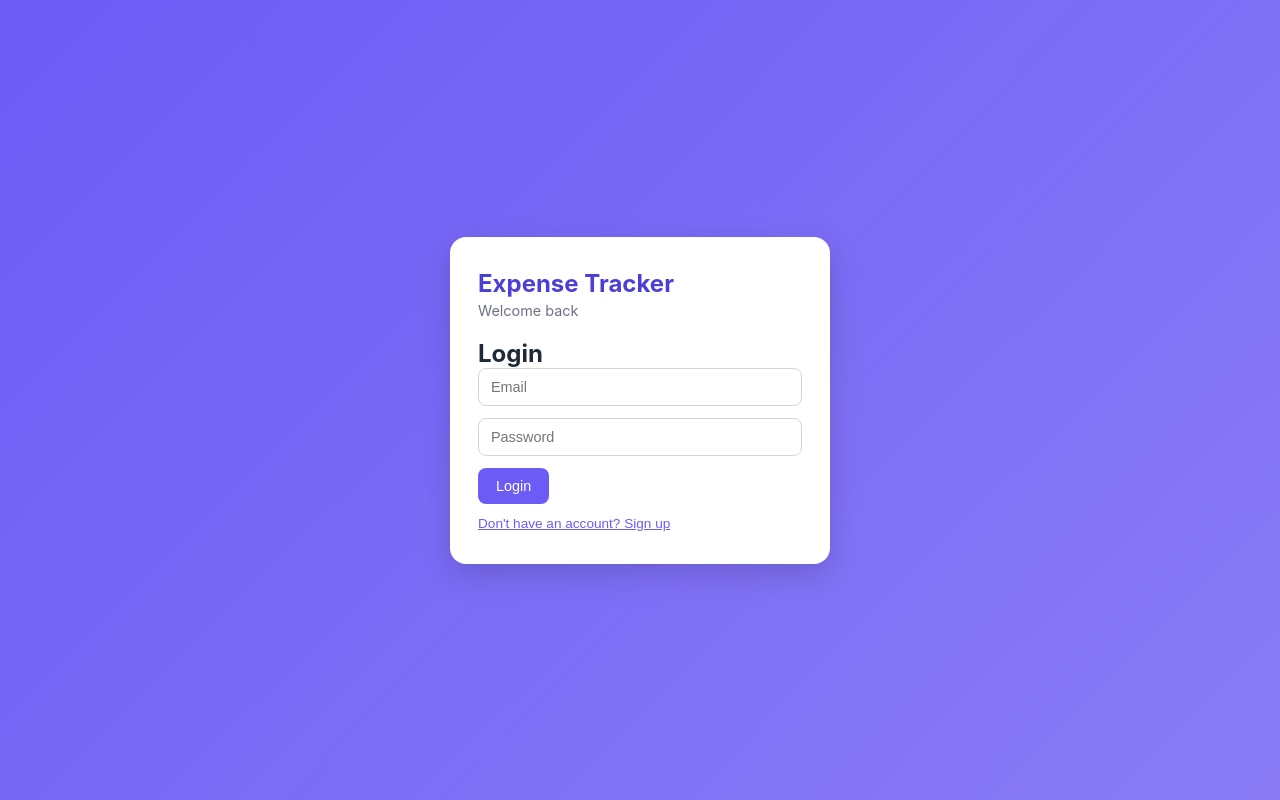
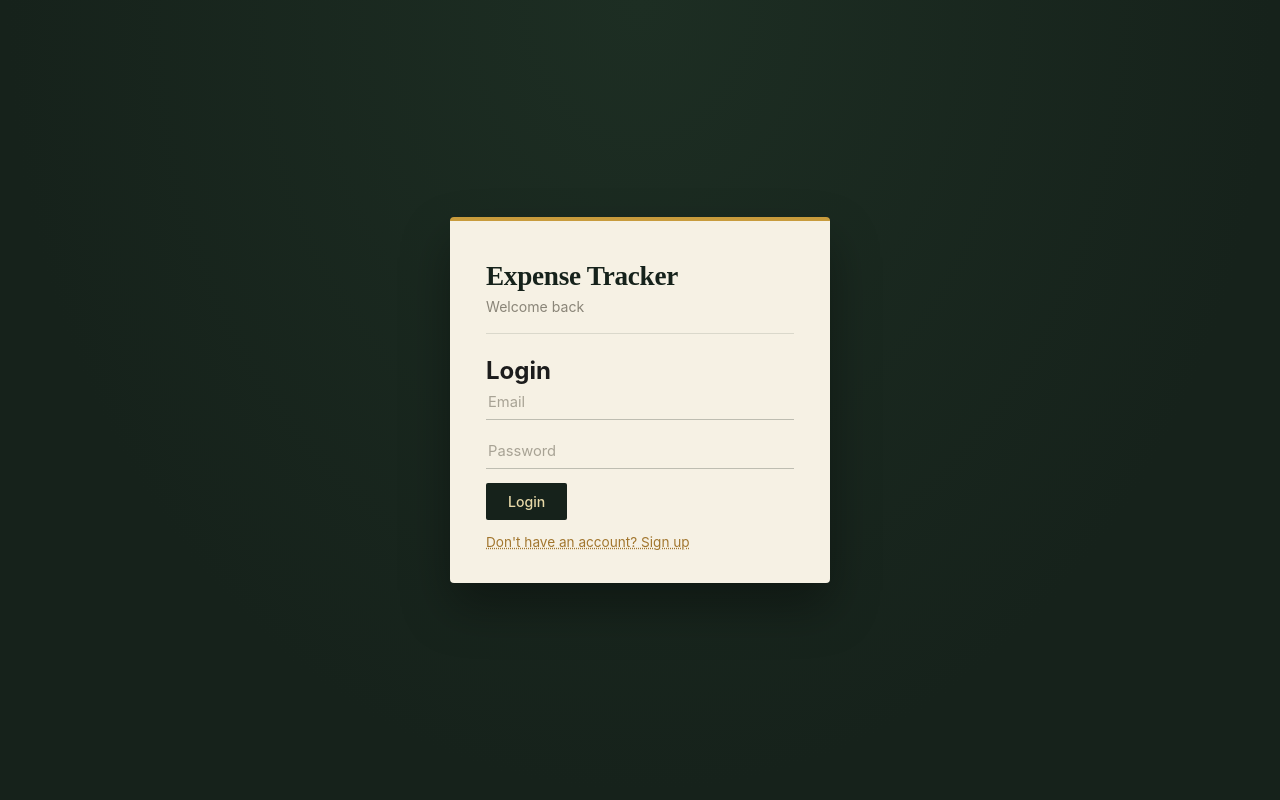
Before and after one commit to Arpitha652/Expense-Tracker, a React (Vite) app in the folder client/: page / in a window 1280 px wide. Built offline with nearby package versions, Linux system fonts and the light colour scheme.

Commit message:
Improve UI styling

```diff
--- a/client/src/App.css
+++ b/client/src/App.css
@@ -4,104 +4,127 @@
 
 body {
   margin: 0;
-  font-family: "Inter", "Segoe UI", sans-serif;
-  background: #f4f5f9;
+  font-family: "Inter", sans-serif;
+  background: #16221b;
+  color: #1c1c1c;
 }
 
 .app-shell {
   min-height: 100vh;
-  padding: 24px 16px;
+  padding: 32px 16px;
 }
 
-/* ---- Auth screen ---- */
+/* ---- Auth: the passbook cover ---- */
 .auth-shell {
   display: flex;
   align-items: center;
   justify-content: center;
-  background: linear-gradient(135deg, #6d5bf5, #8b7cf6);
+  background: radial-gradient(ellipse at top, #1d2e23 0%, #16221b 70%);
 }
 
 .auth-card {
-  background: #fff;
-  padding: 32px 28px;
-  border-radius: 16px;
-  box-shadow: 0 10px 30px rgba(0, 0, 0, 0.15);
+  background: #f6f1e4;
+  padding: 40px 36px 32px;
+  border-radius: 4px;
+  border-top: 4px solid #c89b3c;
+  box-shadow: 0 24px 48px rgba(0, 0, 0, 0.35);
   width: 100%;
   max-width: 380px;
 }
 
 .auth-card h1 {
-  margin: 0 0 4px;
-  font-size: 1.5rem;
-  color: #4c3fd7;
+  margin: 0 0 6px;
+  font-family: "Fraunces", serif;
+  font-weight: 600;
+  font-size: 1.7rem;
+  color: #16221b;
+  letter-spacing: -0.01em;
 }
 
 .auth-subtitle {
-  margin: 0 0 20px;
-  color: #6b7280;
-  font-size: 0.9rem;
+  margin: 0 0 4px;
+  color: #8a8578;
+  font-size: 0.88rem;
+  padding-bottom: 18px;
+  border-bottom: 1px solid rgba(22, 34, 27, 0.12);
+  margin-bottom: 22px;
 }
 
 .btn-link {
   background: none;
   border: none;
-  color: #6d5bf5;
+  color: #a2762e;
   font-size: 0.85rem;
-  margin-top: 12px;
+  margin-top: 14px;
   cursor: pointer;
-  text-decoration: underline;
+  text-decoration: underline dotted;
+  padding: 0;
+  font-family: "Inter", sans-serif;
 }
 
-/* ---- Dashboard ---- */
+/* ---- Dashboard: the open ledger ---- */
 .dashboard {
-  max-width: 900px;
+  max-width: 880px;
   margin: 0 auto;
+  background: #f6f1e4;
+  border-radius: 4px;
+  box-shadow: 0 30px 60px rgba(0, 0, 0, 0.35);
+  padding: 32px 36px 40px;
 }
 
 .dashboard-header {
   display: flex;
   justify-content: space-between;
-  align-items: center;
-  margin-bottom: 20px;
+  align-items: flex-end;
+  padding-bottom: 16px;
+  border-bottom: 3px double #16221b;
+  margin-bottom: 24px;
 }
 
 .dashboard-header h1 {
   margin: 0;
-  color: #1f2937;
+  font-family: "Fraunces", serif;
+  font-weight: 600;
+  color: #16221b;
   font-size: 1.6rem;
 }
 
 .welcome-text {
   margin: 4px 0 0;
-  color: #6b7280;
-  font-size: 0.9rem;
+  color: #8a8578;
+  font-size: 0.88rem;
 }
 
 .btn-ghost {
-  background: #fff;
-  border: 1px solid #e5e7eb;
-  padding: 8px 16px;
-  border-radius: 8px;
+  background: none;
+  border: 1px solid #16221b;
+  color: #16221b;
+  padding: 7px 16px;
+  border-radius: 2px;
   cursor: pointer;
-  font-size: 0.85rem;
-  transition: background 0.15s ease;
+  font-size: 0.82rem;
+  font-family: "Inter", sans-serif;
+  transition:
+    background 0.15s ease,
+    color 0.15s ease;
 }
 
 .btn-ghost:hover {
-  background: #f3f4f6;
+  background: #16221b;
+  color: #f6f1e4;
 }
 
 .card {
-  background: #fff;
-  border-radius: 14px;
-  padding: 20px;
+  background: #fbf8f1;
+  border: 1px solid rgba(22, 34, 27, 0.1);
+  border-radius: 3px;
+  padding: 20px 22px;
   margin-bottom: 20px;
-  box-shadow: 0 2px 10px rgba(0, 0, 0, 0.06);
 }
 
 .dashboard-grid {
   display: grid;
-  grid-template-columns: 1fr 1fr;
+  grid-template-columns: 1.3fr 1fr;
   gap: 20px;
 }
 
@@ -111,46 +134,67 @@ body {
 
 .loading-text {
   text-align: center;
-  color: #6b7280;
+  color: #8a8578;
+  font-family: "IBM Plex Mono", monospace;
+  font-size: 0.85rem;
 }
 
 @media (max-width: 720px) {
   .dashboard-grid {
     grid-template-columns: 1fr;
   }
+  .dashboard {
+    padding: 24px 20px 28px;
+  }
 }
 
-/* ---- Shared form elements (inputs/buttons inside child components) ---- */
+/* ---- Shared form fields: ledger-line inputs, not boxes ---- */
 input,
 select {
   width: 100%;
-  padding: 10px 12px;
-  border: 1px solid #d1d5db;
-  border-radius: 8px;
-  font-size: 0.9rem;
-  margin-bottom: 12px;
+  padding: 8px 2px;
+  border: none;
+  border-bottom: 1px solid rgba(22, 34, 27, 0.25);
+  border-radius: 0;
+  background: transparent;
+  font-size: 0.92rem;
+  font-family: "Inter", sans-serif;
+  margin-bottom: 14px;
+  color: #16221b;
+}
+
+input::placeholder {
+  color: #a8a395;
 }
 
 input:focus,
 select:focus {
   outline: none;
-  border-color: #6d5bf5;
-  box-shadow: 0 0 0 3px rgba(109, 91, 245, 0.15);
+  border-bottom: 2px solid #c89b3c;
 }
 
 button[type="submit"],
 .btn-primary {
-  background: #6d5bf5;
-  color: #fff;
+  background: #16221b;
+  color: #e8d9a8;
   border: none;
-  padding: 10px 18px;
-  border-radius: 8px;
-  font-size: 0.9rem;
+  padding: 10px 22px;
+  border-radius: 2px;
+  font-size: 0.88rem;
+  font-family: "Inter", sans-serif;
+  font-weight: 500;
   cursor: pointer;
   transition: background 0.15s ease;
 }
 
 button[type="submit"]:hover,
 .btn-primary:hover {
-  background: #5b4be0;
+  background: #263a2c;
 }
+
+/* ---- Numbers (amounts) read like a passbook ---- */
+.amount,
+.expense-amount {
+  font-family: "IBM Plex Mono", monospace;
+  font-variant-numeric: tabular-nums;
+}
```
